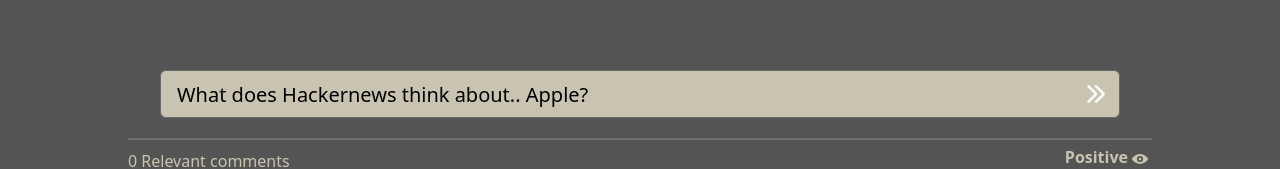
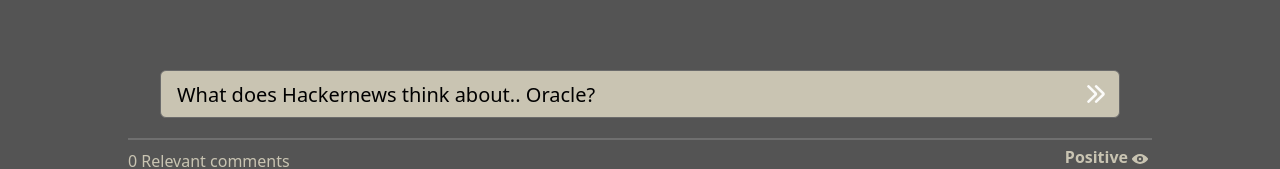
Before and after one commit to stianlaa/byte-barometer, a React (Vite) app in the folder frontend/: page / in a window 1280 px wide. Shown: the part 527-696 px from the top of the page. Built offline with nearby package versions, Linux system fonts and the light colour scheme; no server answers; some icons are missing.

Commit message:
Fix random querystring set on rerender

```diff
--- a/frontend/src/components/query/QueryInput.tsx
+++ b/frontend/src/components/query/QueryInput.tsx
@@ -34,12 +34,12 @@
   setComments: Dispatch<SetStateAction<GroupedComments>>;
 };
 
+const exampleSubject =
+  EXAMPLE_SUBJECTS[Math.floor(Math.random() * EXAMPLE_SUBJECTS.length)];
+
 function QueryInput({ setComments }: QueryInputProps) {
   const [queryString, setQueryString] = useState<string>("");
   const [loading, setLoading] = useState<boolean>(false);
-
-  const exampleSubject =
-    EXAMPLE_SUBJECTS[Math.floor(Math.random() * EXAMPLE_SUBJECTS.length)];
 
   const querySubject = async (queryString: string) => {
     setLoading(true);
```
